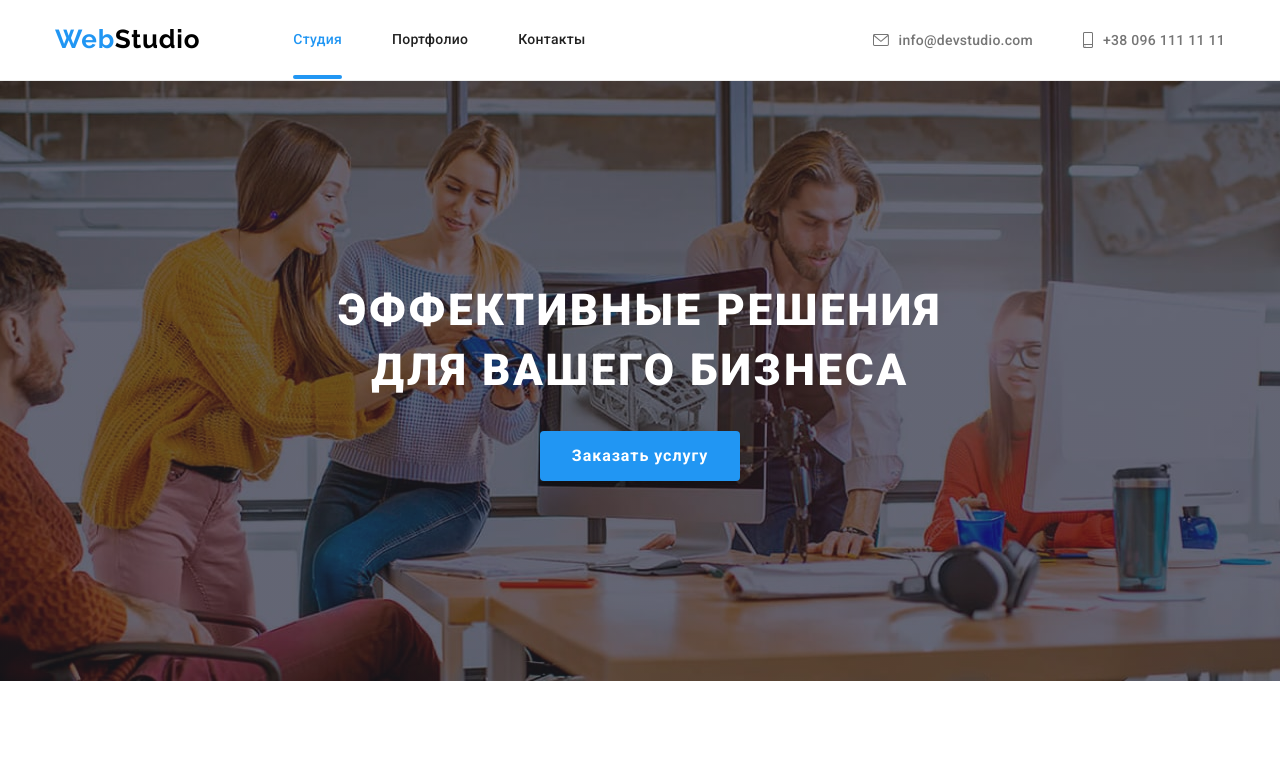
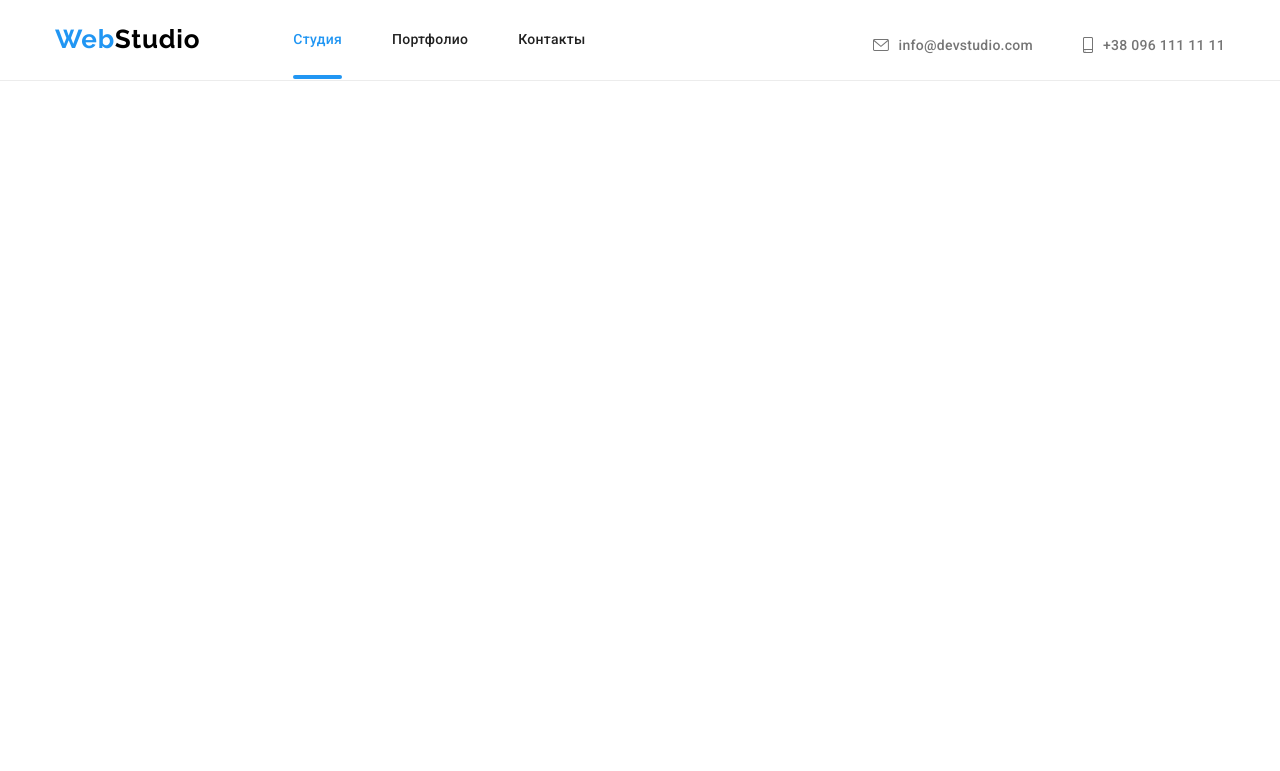
Before and after one commit to Kostiantyn-Derevianko/goit-markup-hw-08, a plain HTML site: page index.html in a window 1280 px wide. Shown: the top 771 px of the page. Drawn offline with Linux system fonts and the light colour scheme.

Commit message:
перенос

```diff
--- a/index.html
+++ b/index.html
@@ -15,8 +15,9 @@
     <!-- Шапка сайта -->
     <header class="header">
         <div class="container header__container">
+            <a class="header-logo" href="./index.html"><span class="header-logo_web-logo">Web</span>Studio</a>
+            <div class="nav__notmobile">
                 <nav class="nav">
-                <a class="header-logo" href="./index.html"><span class="header-logo_web-logo">Web</span>Studio</a>
                     <ul class="nav__list">
                         <li class="nav__item"><a class="nav__link nav__link--current" href="./index.html">Студия</a></li>
                         <li class="nav__item"><a class="nav__link" href="./portfolio.html">Портфолио</a></li>
@@ -42,19 +43,21 @@
                     </li>
                 </ul>
             </div>
+        </div>
+
     </header>
 
     <!-- Основная часть -->
     <main>
         <!-- Герой -->
-        <section class="hero hero__overlay">
+        <!-- <section class="hero hero__overlay">
             <div class="container">
                 <h1 class="hero__title">Эффективные решения <br> для вашего бизнеса</h1>
                 <button class="btn btn--hero-btn" type="button" data-modal-open>Заказать услугу</button>
             </div>
-        </section>
+        </section> -->
         <!-- Наши особенности (feature)-->
-        <section class="section">
+        <!-- <section class="section">
             <div class="container">
                 <h2 class="visually-hidden">Наши особенности</h2>
                 <ul class="feature">
@@ -96,9 +99,9 @@
                     </li>
                 </ul>
             </div>
-        </section>
+        </section> -->
         <!-- Чем мы занимаемся (activity)-->
-        <section class="section section--no-padding-top">
+        <!-- <section class="section section--no-padding-top">
             <div class="container">
                 <h2 class="section__title section__title--hidden">Чем мы занимаемся</h2>
                 <ul class="activity">
@@ -113,9 +116,9 @@
                     </li>
                 </ul>
             </div>
-        </section>
+        </section> -->
         <!-- Наша команда -->
-        <section class="section section--other-background">
+        <!-- <section class="section section--other-background">
             <div class="container">
                 <h2 class="section__title">Наша команда</h2>
                 <ul class="team">
@@ -289,9 +292,9 @@
                     </li>
                 </ul>
             </div>
-        </section>
+        </section> -->
         <!-- Постоянные клиенты -->
-        <section class="section">
+            <!-- <section class="section">
             <div class="container">
                 <h2 class="section__title">Постоянные клиенты</h2>
                 <ul class="clients">
@@ -339,11 +342,11 @@
                     </li>
                 </ul>
             </div>
-        </section>
+        </section> -->
     </main>
 
     <!-- Подвал -->
-    <footer class="footer">
+    <!-- <footer class="footer">
         <div class="container footer__container">
             <div class="footer__wrapper">
                 <div class="footer__left">
@@ -409,7 +412,7 @@
                 </form>
             </div>
         </div>
-    </footer>
+    </footer> -->
 
     <!-- Модалка и бекдроп -->
     <div class="backdrop is-hidden" data-modal>
--- a/sass/layout/_header.scss
+++ b/sass/layout/_header.scss
@@ -9,10 +9,24 @@
   padding-top: 24px;
   padding-bottom: 25px;
 }
-.nav {
-  display: flex;
-  align-items: center;
+.nav__notmobile {
+  @media (max-width: 767px) {
+    display: none;
+  }
+  @media (min-width: 768px) {
+    width: 768px;
+    display: flex;
+    justify-content: center;
+    align-items: center;
+  }
+  @media screen and (min-width: 1200px) {
+    width: 1200px;
+  }
 }
+// .nav {
+//   display: flex;
+//   align-items: center;
+// }
 /* элементы навигации в хидере студии*/
 .nav__list {
   display: flex;
@@ -55,16 +69,21 @@
   }
 }
 .contact {
-  display: flex;
+  // display: flex;
   margin-left: auto;
+  @media screen and (min-width: 1200px) {
+    display: flex;
+  }
 }
 .contact__link {
   display: flex;
   align-items: center;
 
+  padding-top: 10px;
+
   font-weight: 500;
-  font-size: 14px;
-  line-height: calc(16 / 14);
+  font-size: 12px;
+  line-height: calc(14 / 12);
   letter-spacing: 0.02em;
 
   transition: color 250ms cubic-bezier(0.4, 0, 0.2, 1);
@@ -72,6 +91,12 @@
   &:hover,
   &:focus {
     color: $accent-color;
+  }
+  @media screen and (min-width: 1200px) {
+    // padding-top: 32px;
+    // padding-bottom: 32px;
+    font-size: 14px;
+    line-height: calc(16 / 14);
   }
 }
 .contact__item {
```
Also changed, not shown: css/main.css, css/main.min.css, img/icons.svg, 2 other files. Lines whose indentation alone changed are shown as unchanged.
